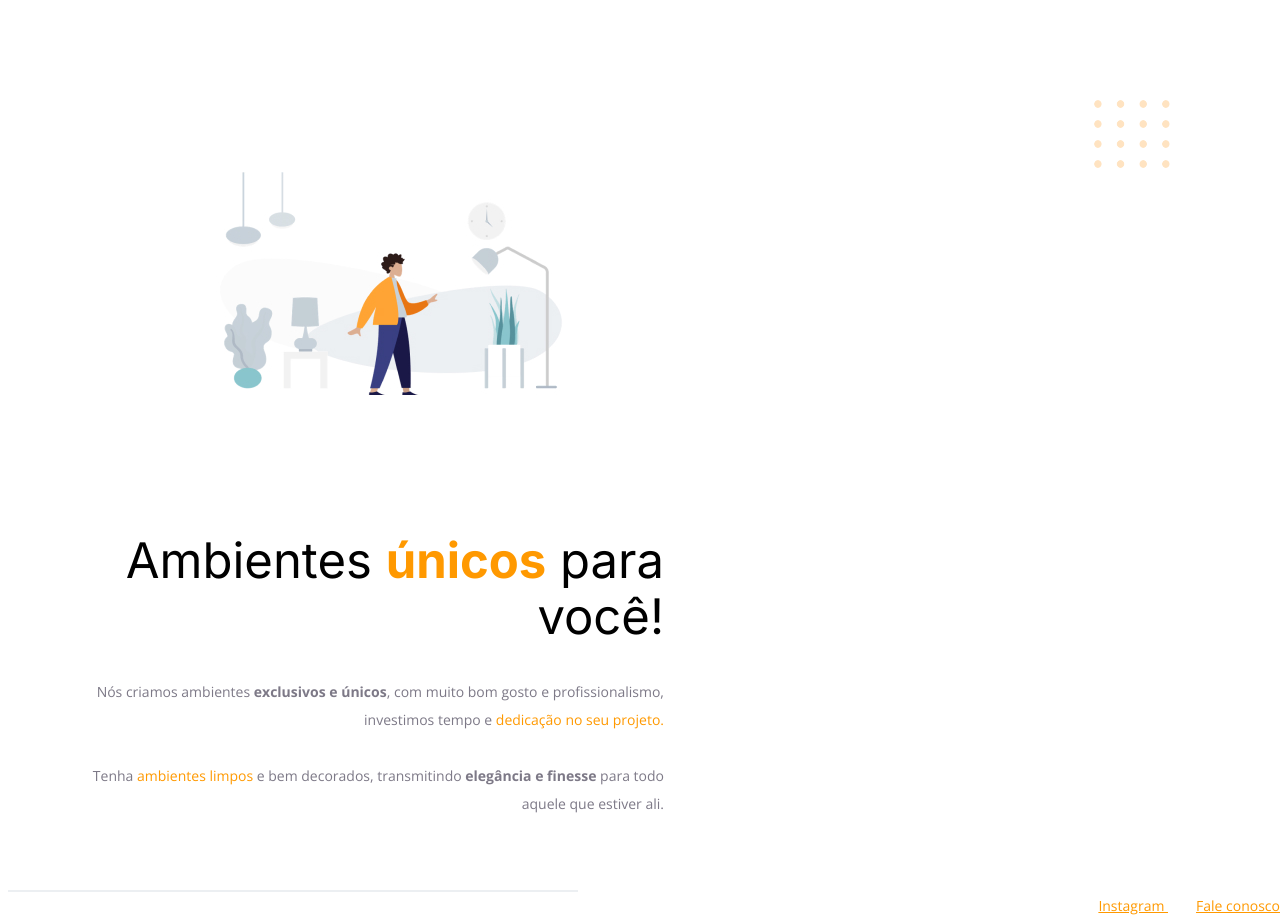
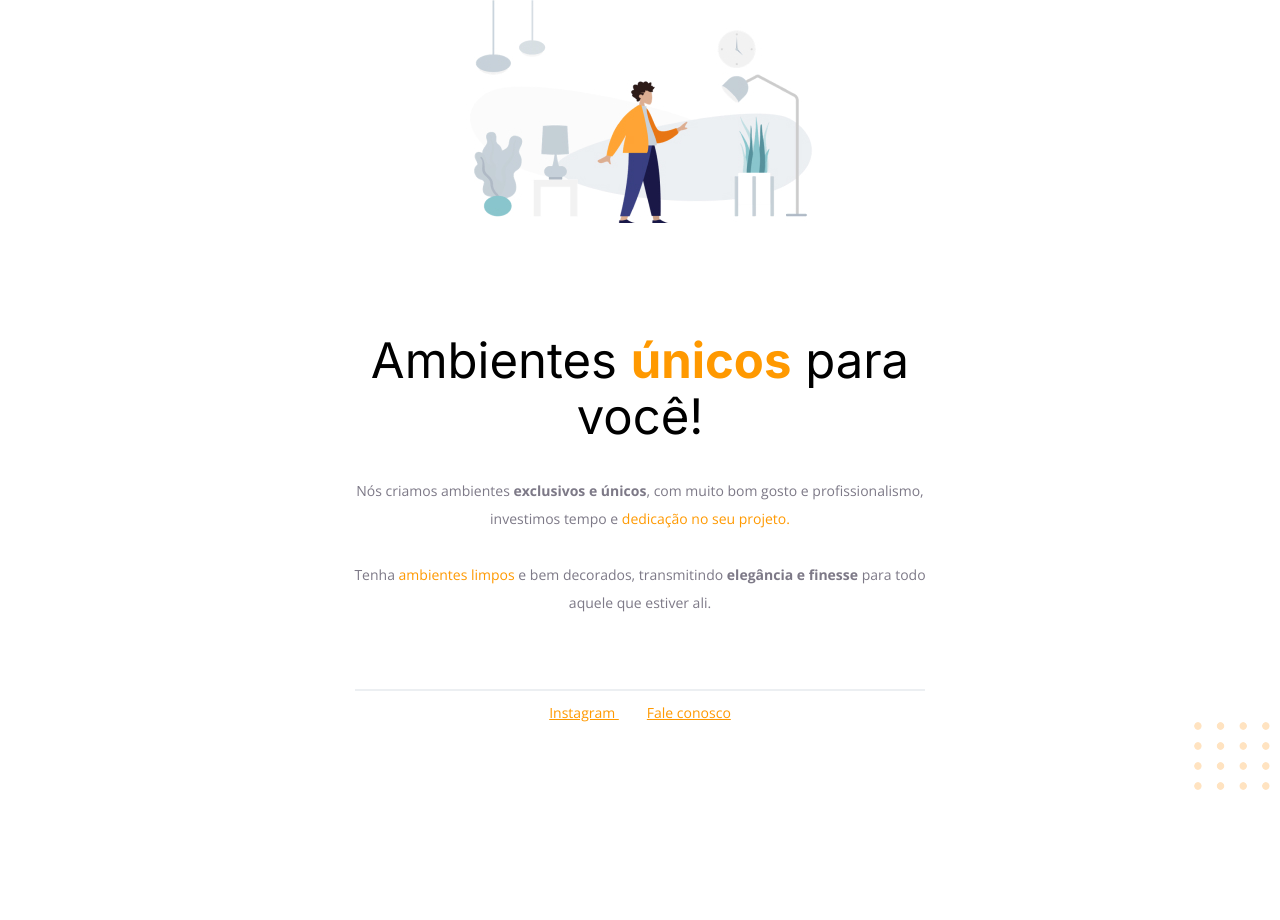
Before and after one commit to OtavioPinheiro/desafio-fase-01, a plain HTML site: page index.html in a window 1280 px wide. After the commit the page ends 800 px from the top, so only its background shows below. Drawn offline with nearby package versions, Linux system fonts and the light colour scheme.

Commit message:
bugfix: :bug: Corrigindo o CSS

```diff
--- a/style.css
+++ b/style.css
@@ -1,16 +1,16 @@
 body {
   font-family: "Open Sans", sans-serif;
-  text-align: end;
+  text-align: center;
   margin: 0;
 }
 
 #hero {
     width: 592px;
-    margin: 72px;
+    margin: 0px auto 72px;
 }
 
-img {
-    margin: 100px;
+#hero img {
+    margin-bottom: 72px;
 }
 
 h1 {
@@ -18,12 +18,12 @@ h1 {
   font-size: 49px;
   line-height: 56px;
   font-weight: normal;
+
+    margin-bottom: 32px;
 }
 
 h1 span {
   font-weight: bold;
-
-  margin-bottom: 32px;
 }
 
 span, a {
@@ -43,14 +43,12 @@ p, #footer {
 .line {
     width: 568px;
     height: 0;
-
-    margin: 0 8px;
-
+    margin: 0 auto 8px;
     border: 1px solid #ECEFF2;
 }
 
 #balls {
     position: fixed;
-    top: 0;
+    bottom: 0;
     right: 0;
 }
```
